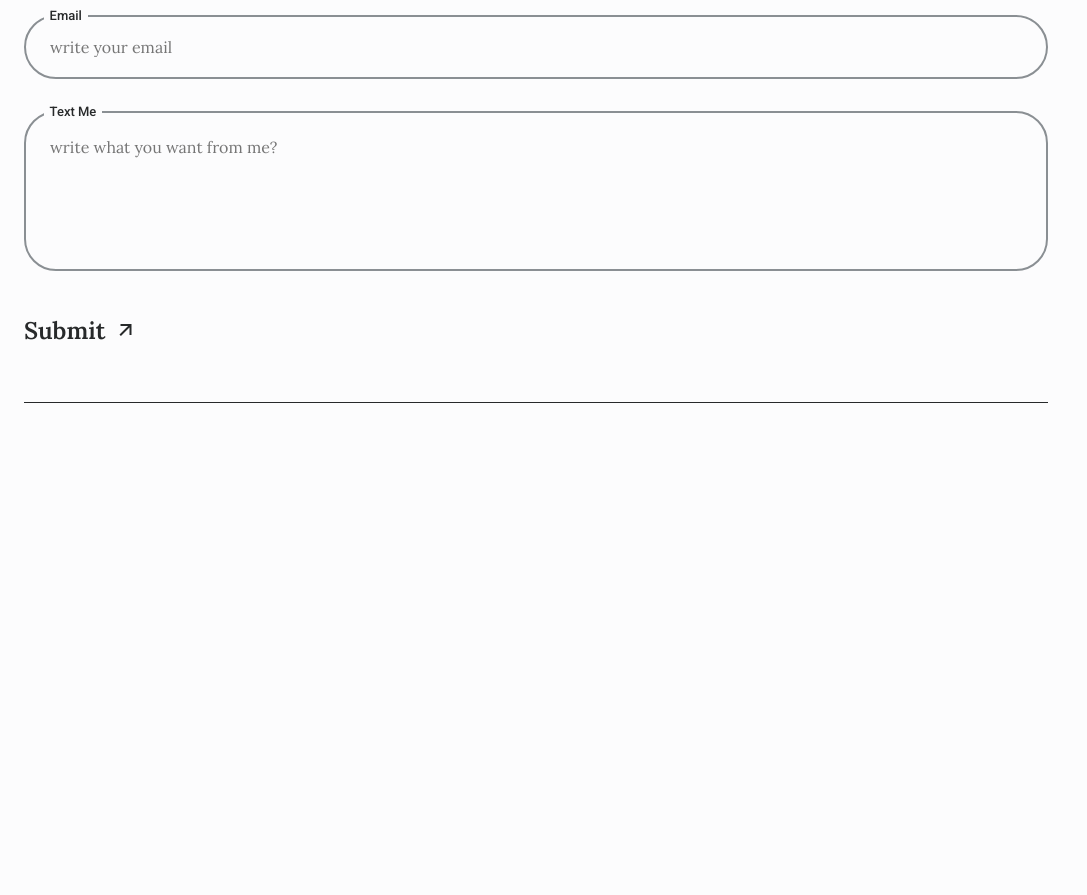
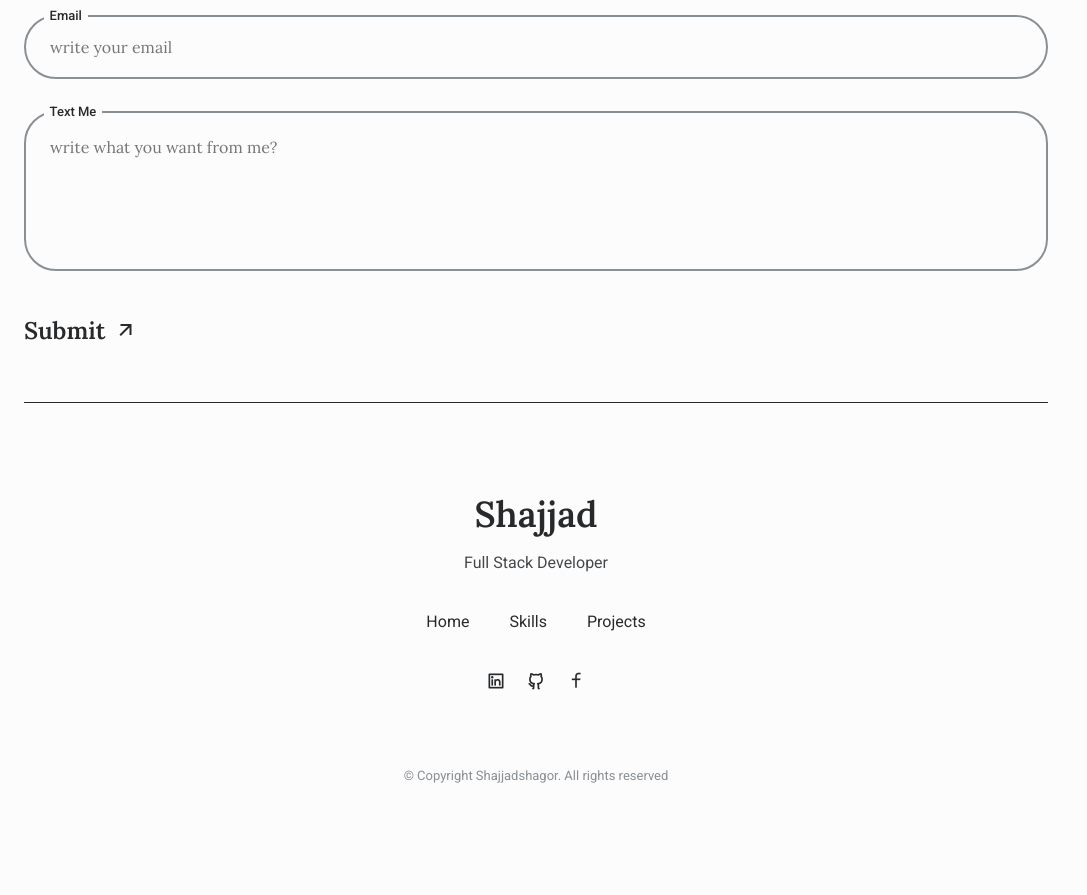
Before and after one commit to shagors/portfolio-submit, a plain HTML site: page index.html in a window 1280 px wide. Shown: the part 6584-7479 px from the top of the page, without its empty margins (0-1087 px from the left). Before the commit the page ends 7027 px from the top, so only its background shows below. Drawn offline with nearby package versions, Linux system fonts and the light colour scheme.

Commit message:
footer add and design it

```diff
--- a/assets/css/styles.css
+++ b/assets/css/styles.css
@@ -841,7 +841,56 @@ body.dark-theme {
 
 
 /*=============== FOOTER ===============*/
+.footer__container{
+  padding: 3rem 0 7rem;
+  text-align: center;
+}
 
+.footer__title{
+  font-size: var(--h1-font-size);
+  font-weight: var(--font-semi-bold);
+  margin-bottom: 1rem;
+}
+
+.footer__list,
+.footer__social{
+  display: flex;
+  justify-content: center;
+}
+
+.footer__list{
+  margin: 2.5rem;
+  column-gap: 2.5rem;
+}
+
+.footer__link{
+  color: var(--title-color)
+}
+
+.footer__link:hover{
+  text-decoration: underline;
+}
+
+.footer__social{
+  column-gap: 1.25rem;
+}
+
+.footer__social-link{
+  font-size: 1.25rem;
+  color: var(--title-color);
+  transition: transform .3s;
+}
+
+.footer__social-link:hover{
+  transform: translateY(-.15rem);
+}
+
+.footer__copy{
+  display: block;
+  margin-top: 4.5rem;
+  font-size: var(--smaller-font-size);
+  color: var(--text-color-light);
+}
 
 /*=============== SCROLL BAR ===============*/
 
--- a/assets/js/main.js
+++ b/assets/js/main.js
@@ -65,25 +65,6 @@ const contactEmail = document.getElementById("contact-email");
 const contactProject = document.getElementById("contact-project");
 const contactMessage = document.getElementById("contact-message");
 
-const sendEmail = (e) => {
-  e.preventDefault();
-
-  // value check
-  if (
-    contactName.value === "" ||
-    contactEmail.value === "" ||
-    contactProject.value === ""
-  ) {
-    contactMessage.classList.remove("color-blue");
-    contactMessage.classList.add("color-red");
-
-    // show message
-    contactMessage.textContent = "Write all the input fields";
-  } else {
-    //serviceID - templateID - #form - publicKey
-  }
-};
-
 contactForm.addEventListener("submit", sendEmail);
 
 /*=============== SCROLL SECTIONS ACTIVE LINK ===============*/
--- a/index.html
+++ b/index.html
@@ -610,7 +610,40 @@
 
         <!--==================== FOOTER ====================-->
         <footer class="footer">
+            <div class="footer__container container">
+                <h1 class="footer__title">Shajjad</h1>
+                <p>Full Stack Developer</p>
 
+                <ul class="footer__list">
+                    <li>
+                        <a href="#home" class="footer__link">Home</a>
+                    </li>
+                    <li>
+                        <a href="#skills" class="footer__link">Skills</a>
+                    </li>
+                    <li>
+                        <a href="#projects" class="footer__link">Projects</a>
+                    </li>
+                </ul>
+
+                <ul class="footer__social">
+                    <a href="https://www.linkedin.com/in/shajjad-shagor-3781407b/" target="_blank" class="footer__social-link">
+                        <i class="ri-linkedin-box-line"></i>
+                    </a>
+
+                    <a href="https://github.com/shagors" target="_blank" class="footer__social-link">
+                        <i class="ri-github-line"></i>
+                    </a>
+
+                    <a href="https://www.facebook.com/incorrectSHAGOR/" target="_blank" class="footer__social-link">
+                        <i class="ri-facebook-line"></i>
+                    </a>
+                </ul>
+
+                <span class="footer__copy">
+                    &#169; Copyright Shajjadshagor. All rights reserved
+                </span>
+            </div>
         </footer>
 
 
```
